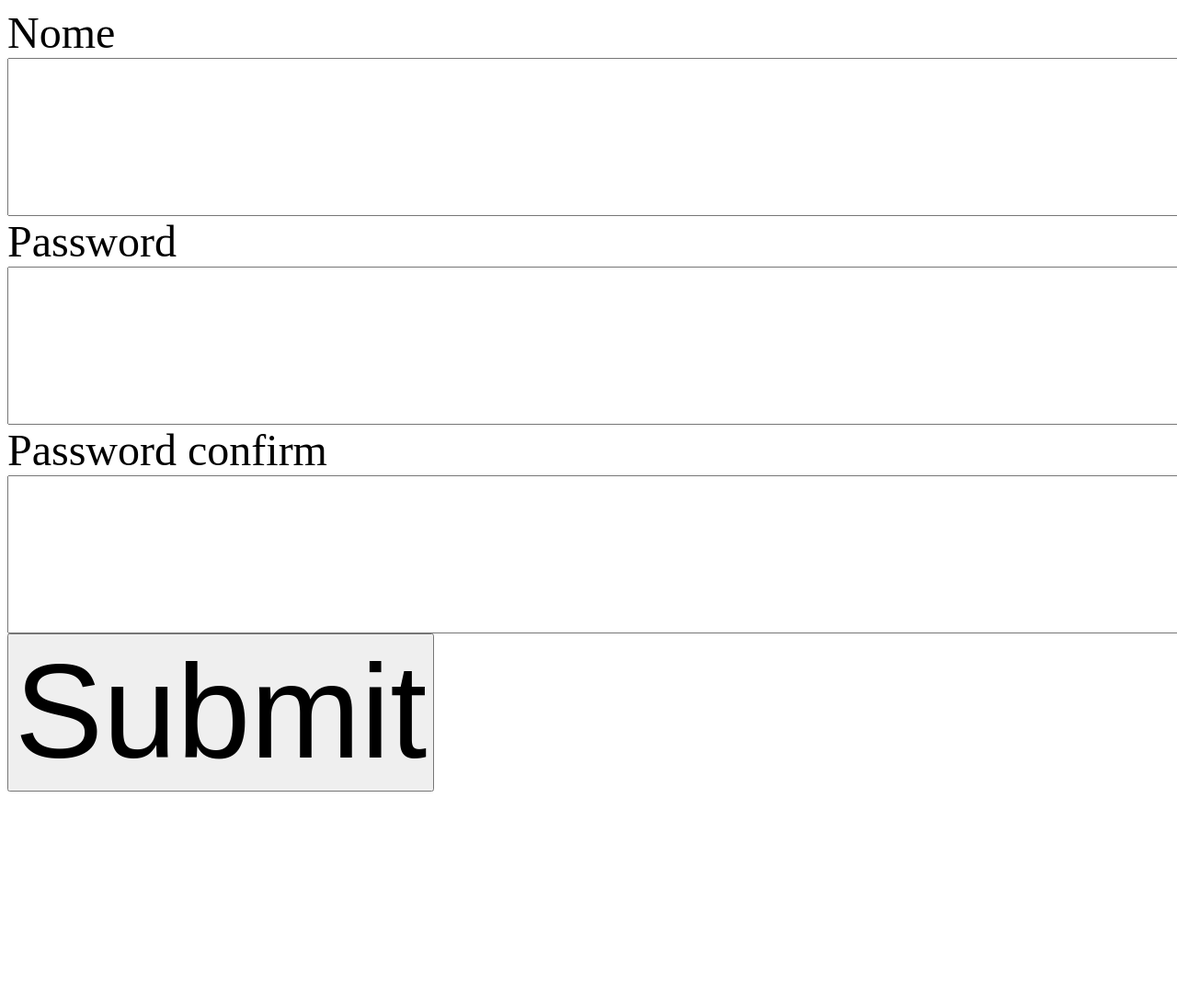
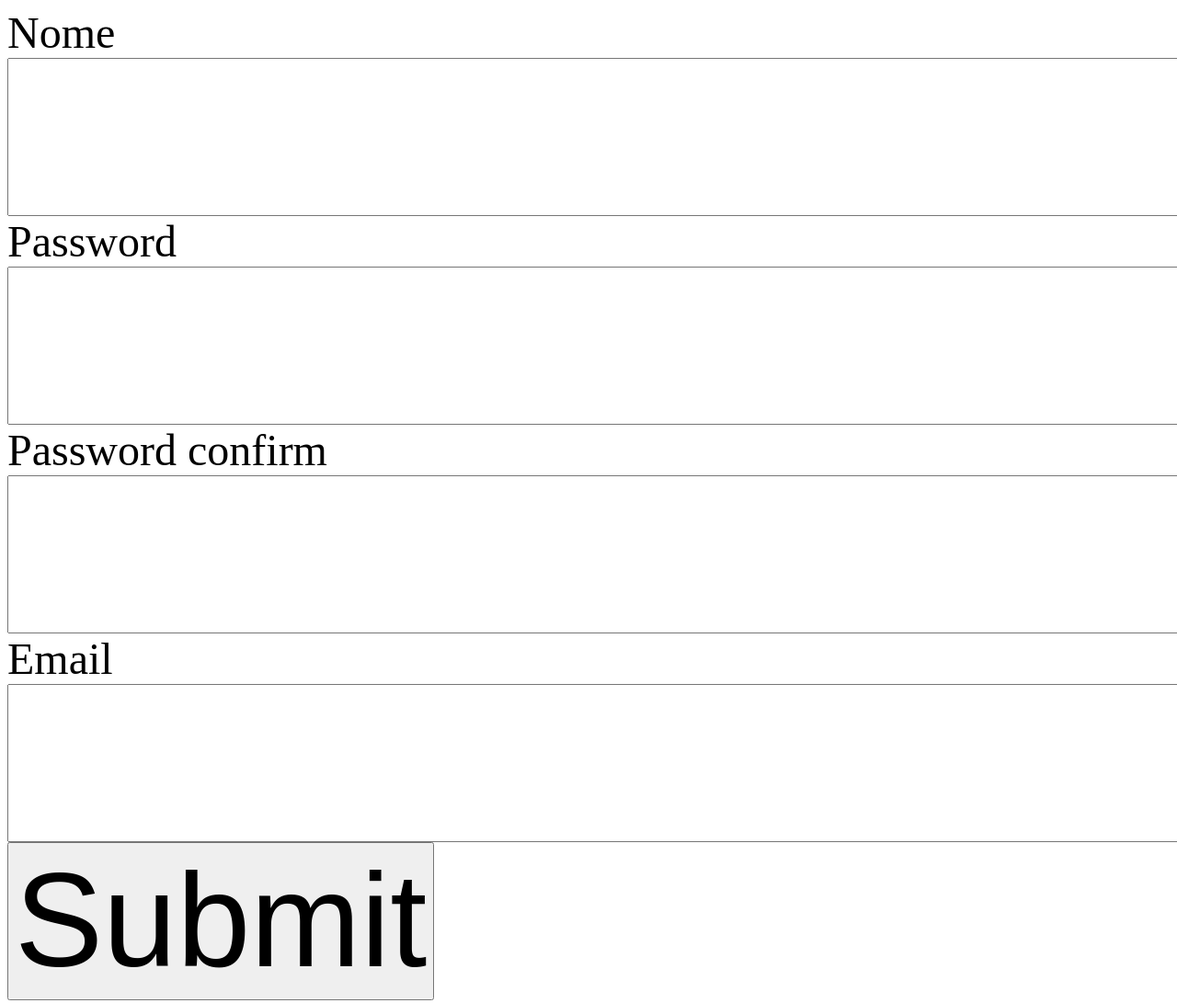
Before and after one commit to tolourenco/158-formvalid, a plain HTML site: page index.html in a window 1280 px wide. Shown: the top 1091 px of the page at 92% size. Before the commit the page ends 909 px from the top, so only its background shows below. Drawn offline with Linux system fonts and the light colour scheme.

Commit message:
editada formatacao

```diff
--- a/index.html
+++ b/index.html
@@ -16,6 +16,8 @@
 <label for="Password">Password confirm</label>
 <input id="password_confirm" type="password" name="password_confirm" value="" required ></input>
 <span class="nome-erro">As passwords devem ser iguais</span>
+<label for="omeuemail">Email</label>
+<input id="omeuemail" type="email" name="omeuemail" value="" required ></input>
 <input type="submit">
 	</form>
 
```
